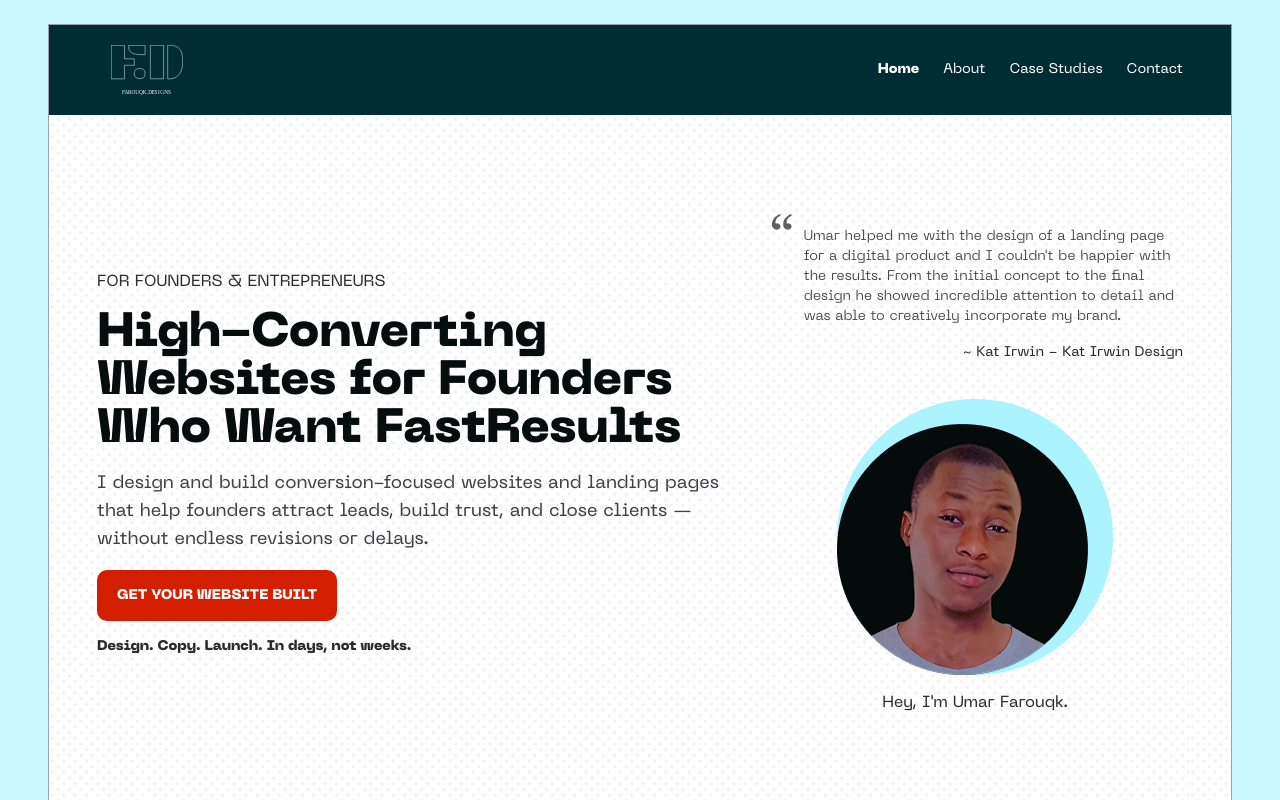
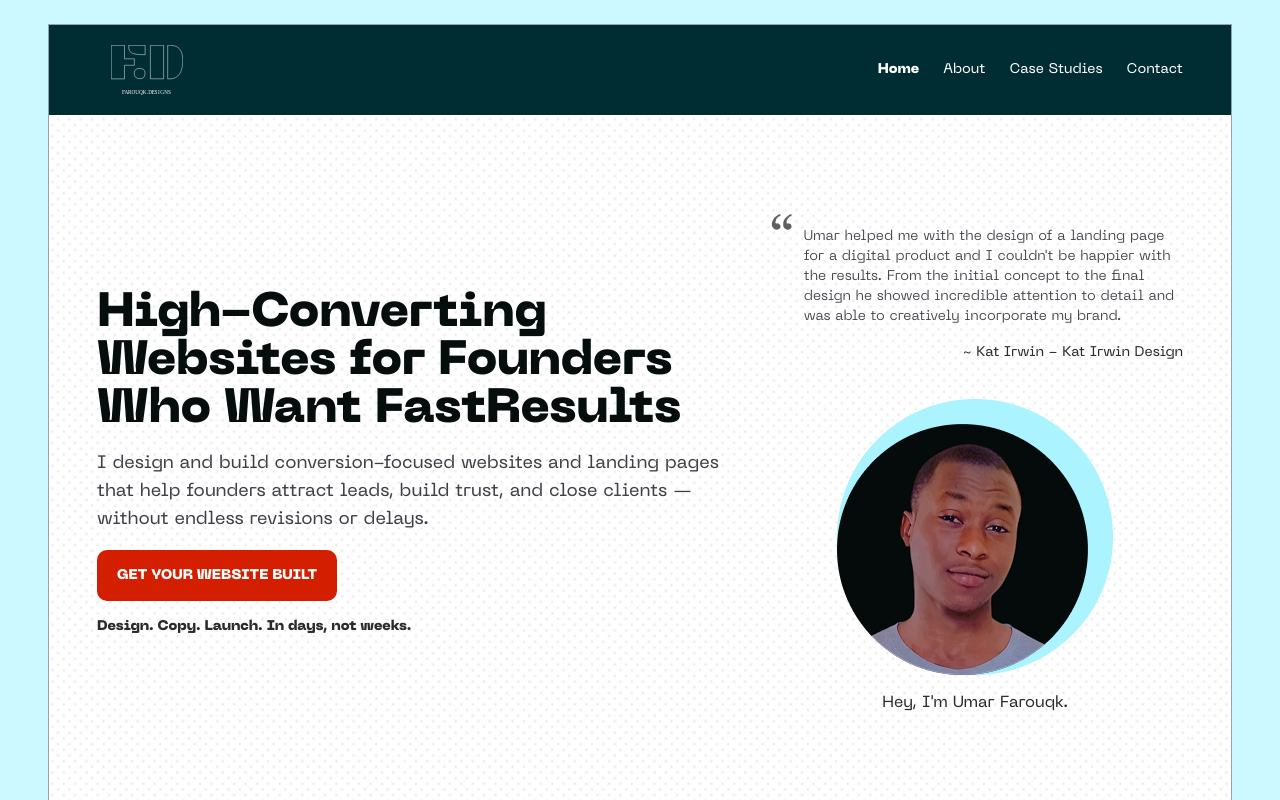
Before and after one commit to reality-farouqk/farouqkdesigns, a Next.js app: page / in a window 1280 px wide. Shown: the top 800 px of the page. Built offline with nearby package versions, Linux system fonts and the light colour scheme.

Commit message:
removed the h6 header abouve h1

```diff
--- a/app/components/Hero.tsx
+++ b/app/components/Hero.tsx
@@ -10,11 +10,11 @@ const Hero: React.FC = () => {
       style={{ backgroundImage: "url(/Hero&AboutSection-bg.png)" }}
     >
       <div className="w-full lg:w-3/4 mb-8 md:mb-0">
-        <ScrollRevealWrapper delay={200} origin="top" distance="20px" duration={1000}>
+        {/* <ScrollRevealWrapper delay={200} origin="top" distance="20px" duration={1000}>
           <h3 className="text-sm lg:text-base uppercase font-normal mb-4">
             For Founders & Entrepreneurs
           </h3>
-        </ScrollRevealWrapper>
+        </ScrollRevealWrapper> */}
 
         <ScrollRevealWrapper delay={400} origin="left" distance="30px" duration={1200}>
           <h1 className="text-4xl md:text-5xl font-bold mb-4 text-[#060d0d]">
```
